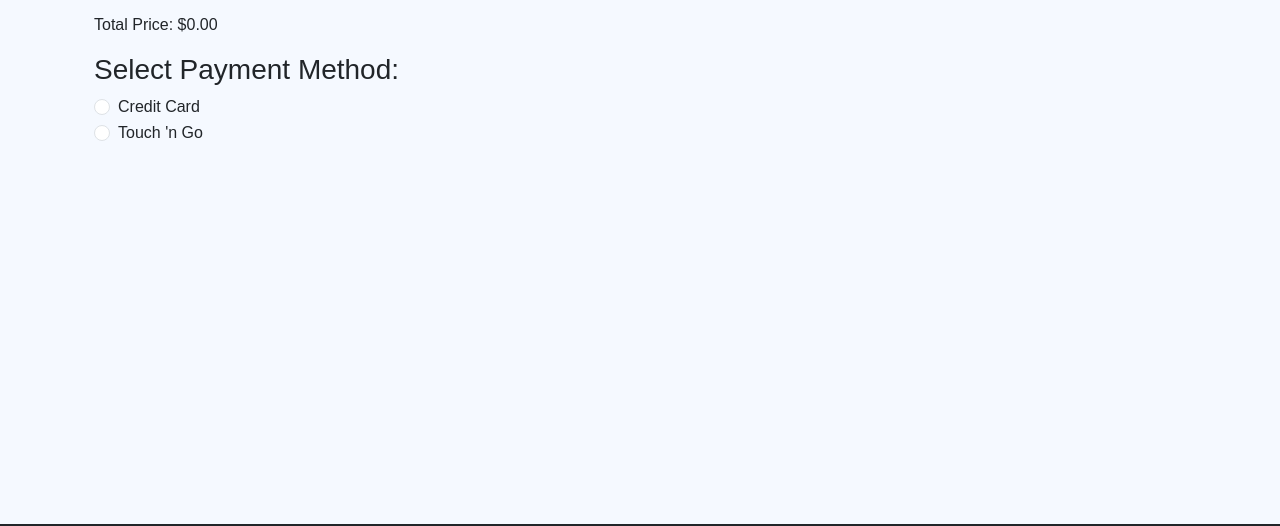
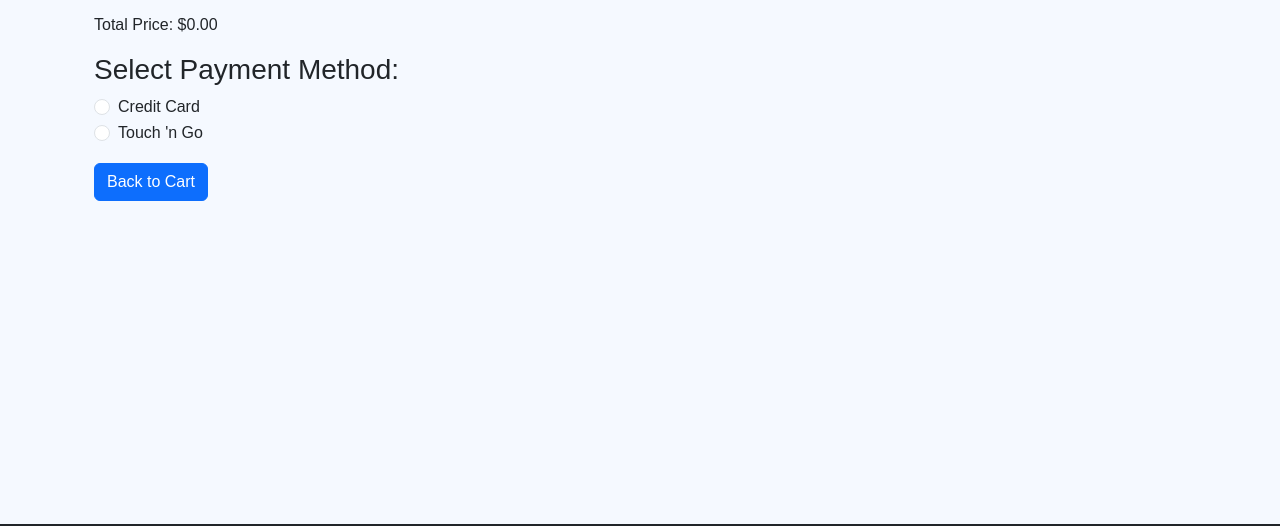
Before and after one commit to Puat-MY/books-rental, a plain HTML site: page payment.html in a window 1280 px wide. Shown: the part 179-705 px from the top of the page. Drawn offline with Linux system fonts and the light colour scheme; no server answers.

Commit message:
Update payment.html

```diff
--- a/payment.html
+++ b/payment.html
@@ -70,6 +70,7 @@
                 <img id="qrcode" alt="QR Code">
                 <button id="payment-success-button" class="btn btn-success">Payment Successful</button>
             </div>
+            <button class="btn btn-primary mt-3" onclick="goToCartPage()">Back to Cart</button>
         </div>
     </main>
 
```
